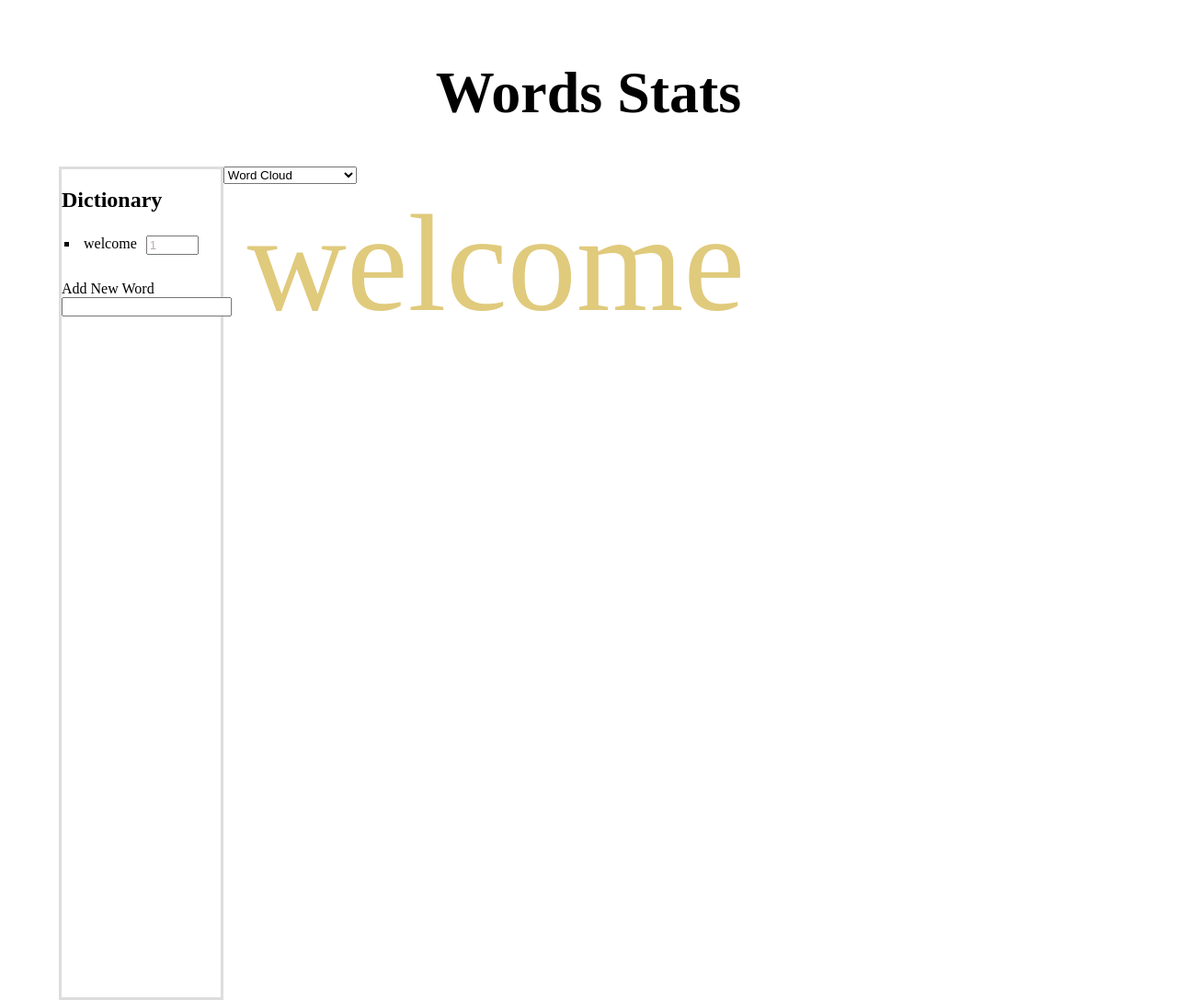
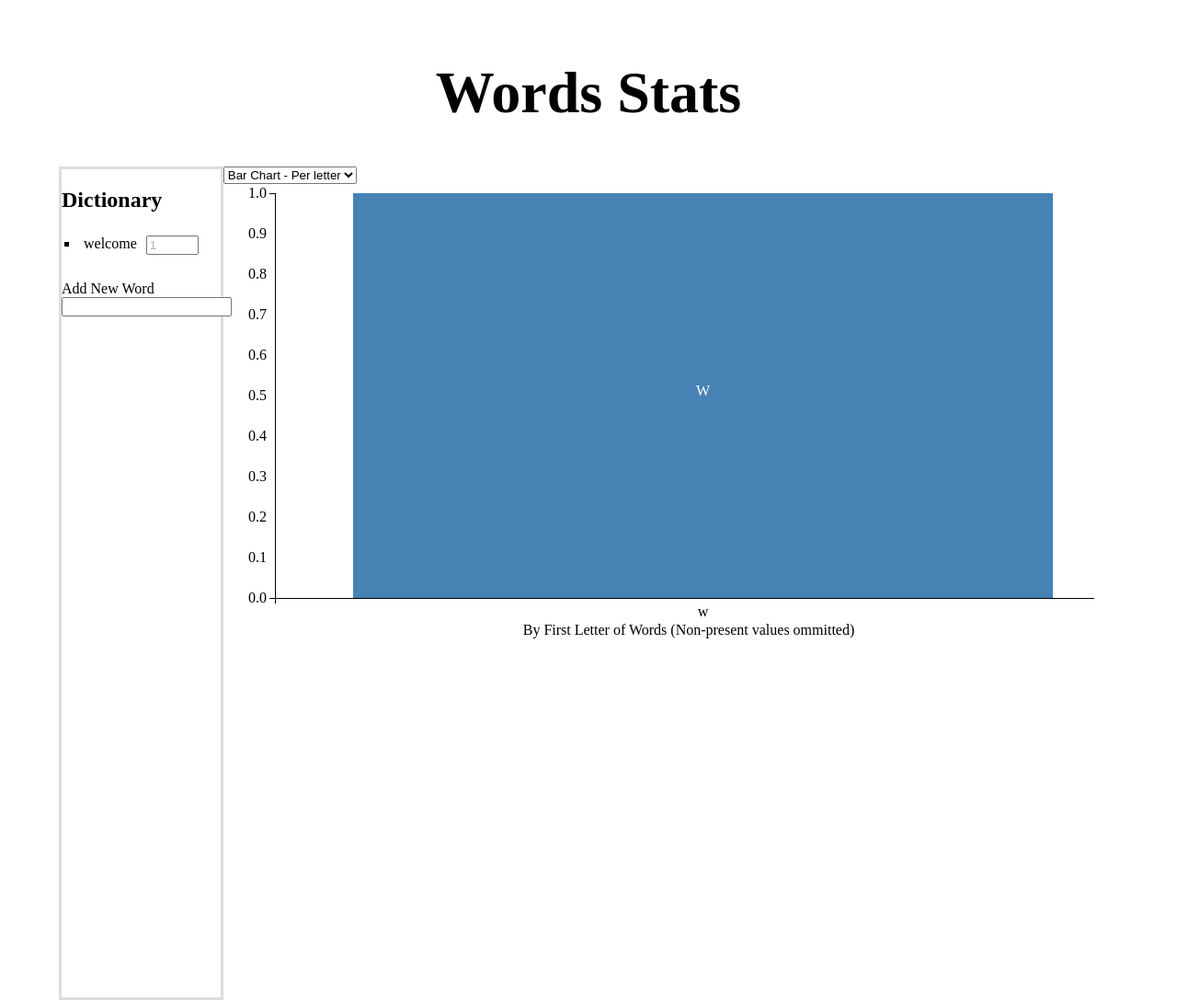
Before and after one commit to thataustin/angular-d3-example, a website: page index.html in a window 1280 px wide. Shown: the whole page at 92% size. Drawn offline with nearby package versions, Linux system fonts and the light colour scheme.

Commit message:
Working version of all 3, with transitions on some

```diff
--- a/css/main.css
+++ b/css/main.css
@@ -18,6 +18,6 @@ li > input {
   float: right;color: #bab;
 }
 
-.axis path, .axis line {
+.xaxis path, .yaxis path, .axis path, .axis line {
   fill: none; stroke: #000; shape-rendering: crispEdges;
 }
--- a/js/controllers/main.js
+++ b/js/controllers/main.js
@@ -2,9 +2,9 @@
 angular.module('WordApp').controller('MainCtrl', ['$rootScope', '$scope', 'wordStorage',
   function($rootScope, $scope, dp) {
     $scope.displayTypes = [
+      {desc: 'Bar Chart - Per letter', value:'bar_chart_per_letter'},
       {desc: 'Word Cloud', value:'word_cloud'},
       {desc: 'Bar Chart - Per word', value:'bar_chart_per_word'},
-      {desc: 'Bar Chart - Per letter', value:'bar_chart_per_letter'},
       {desc: 'All', value: 'all'}
     ];
     $scope.displayType = $scope.displayTypes[0];
--- a/js/directives/barChart.js
+++ b/js/directives/barChart.js
@@ -17,19 +17,18 @@ angular.module('WordApp')
 
   var link = function (scope, el, attrs) {
     if (svg === null) {
-      svg = d3.select('#' + attrs.id).append('svg')
-        .attr('width', outerW)
-        .attr('height', outerH);
+      svg = d3.select('#' + attrs.id).append('svg').attr('width', outerW).attr('height', outerH);
+
       chart = svg.append('g')
           .attr('height', h)
           .attr('width', w)
           .attr('transform', 'translate(' + margins.left + ', ' + margins.top + ')');
 
-      t = svg.transition().duration(1000);
+      t = svg.transition().duration(750);
 
       yAxis = d3.svg.axis().scale(y).orient('left');
       svg.append('g')
-        .attr('class', 'yTick axis')
+        .attr('class', 'yaxis')
         .attr('width', 20)
         .attr('transform', 'translate(' + margins.left +', ' + margins.top + ')')
         .attr('x', 0)
@@ -40,7 +39,9 @@ angular.module('WordApp')
     var updateChart = function(newWords) {
 
       y.domain([0, wordStorage.getHighestFrequency(newWords)]);
-      svg.select('.yTick').call(yAxis);
+
+      var t = svg.transition().duration(750);
+      t.select('.yaxis').call(yAxis.scale(y));
 
       var getYPos = function(d) { return y(d.count); };
       var calcHeight = function (d) { return h - y(d.count); };
--- a/js/directives/barChartPerLetter.js
+++ b/js/directives/barChartPerLetter.js
@@ -1,6 +1,7 @@
 angular.module('WordApp')
 .directive('wordStatBarChartPerLetter', ['wordStorage', function(wordStorage) {
-  var margins = {top: 20, right: 20, bottom: 50, left: 40};
+
+  var margins = {top: 10, right: 0, bottom: 50, left: 30};
 
   // SVG Height/Width
   var outerH = 500;
@@ -14,62 +15,81 @@ angular.module('WordApp')
   var x = d3.scale.ordinal().rangeRoundBands([0, w], 0.1);
   var y = d3.scale.linear().range([h, 0]);
 
-  return {
-    restrict: 'A',
-    link: function (scope, el, attrs) {
+  // cache objects that don't need re-created every time
+  var svg = null, chart = null;
+  var xAxis = d3.svg.axis().orient('bottom').scale(x);
+  var yAxis = d3.svg.axis().orient('left').scale(y);
 
-      var data = wordStorage.getWordsByLetter();
-      x.domain(data.map(function(d) { return d.letter; }));
-
-      y.domain([0, wordStorage.getHighestFrequency(data)]);
-      var svg = d3.select('#' + attrs.id)
+  var link = function(scope, el, attrs) {
+    if (svg === null) {
+      svg = d3.select('#' + attrs.id)
         .append('svg')
           .attr('width', outerW)
           .attr('height', outerH);
 
-      var chart = svg.append('g')
+      chart = svg.append('g')
           .attr('height', h)
           .attr('width', w)
           .attr('transform', 'translate(' + margins.left + ', ' + margins.top + ')');
 
-      chart.selectAll('rect').data(data)
-          .enter()
+      svg.append('g')
+        .attr('transform', 'translate(' + margins.left + ', ' + (h + margins.top) +  ')')
+        .attr('class', 'xaxis')
+        .call(xAxis);
+      svg.append('g')
+        .attr('x', 0)
+        .attr('y', 0)
+        .attr('transform', 'translate(' + margins.left + ', ' + margins.top + ')')
+        .attr('class', 'yaxis')
+        .call(yAxis);
+      svg.append('text')
+        .text("By First Letter of Words (Non-present values ommitted)")
+        .attr('text-anchor', 'middle')
+        .attr('x', outerW/2)
+        .attr('y', outerH - 10);
+    }
+    var updateChart = function(newWords) {
+
+      var letters = wordStorage.getWordsByLetter(newWords);
+      x.domain(_.uniq(letters.map(function(d) { return d.letter; })));
+      y.domain([0, d3.max(letters, function(d) { return d.count; })]);
+
+      var rects = chart.selectAll('rect').data(letters);
+      rects
+          .attr('x', function(d) { return x(d.letter); })
+          .attr('y', function(d) { return y(d.count); })
+          .attr('height', function(d) { return h - y(d.count); })
+          .attr('width', x.rangeBand())
+        .enter()
         .append('rect')
           .attr('x', function(d) { return x(d.letter); })
           .attr('y', function(d) { return y(d.count); })
           .attr('height', function(d) { return h - y(d.count); })
           .attr('width', x.rangeBand());
+      rects.exit().remove();
 
-      chart.selectAll('text').data(data)
-           .enter()
+      var texts = chart.selectAll('text').data(letters);
+      texts
+          .attr('x', function(d) { return x(d.letter) + x.rangeBand() / 2; })
+          .attr('y', function(d) { return y(d.count) + (h - y(d.count)) / 2; })
+          .attr('text-anchor', 'middle')
+          .attr('fill', 'white')
+          .text(function(d) { return d.letter.toUpperCase(); })
+        .enter()
         .append('text')
           .attr('x', function(d) { return x(d.letter) + x.rangeBand() / 2; })
           .attr('y', function(d) { return y(d.count) + (h - y(d.count)) / 2; })
           .attr('text-anchor', 'middle')
           .attr('fill', 'white')
-          .text(function(d) { return d.count; });
+          .text(function(d) { return d.letter.toUpperCase(); });
+        texts.exit().remove();
 
-      var xAxis = d3.svg.axis()
-          .scale(x)
-          .orient('bottom');
-      chart.append('g')
-          .attr('transform', 'translate(0, ' + h + ')')
-          .attr('class', 'x axis')
-          .call(xAxis);
-      svg.append('text')
-          .text("First Letter of Word (Zero values ommitted)")
-          .attr('text-anchor', 'middle')
-          .attr('x', outerW/2)
-          .attr('y', outerH - 10);
+      var t = svg.transition().duration(750);
+      t.select('.xaxis').call(xAxis.scale(x));
+      t.select('.yaxis').call(yAxis.scale(y));
+    };
+    scope.$watch('words', updateChart, true);
+  };
 
-      var yAxis = d3.svg.axis() .scale(y) .orient('left');
-
-      chart.append('g')
-          .attr('x', 0)
-          .attr('y', 0)
-          .attr('class', 'axis')
-          .call(yAxis);
-
-    }
-  };
+  return { restrict: 'A', link: link };
 }]);
```
